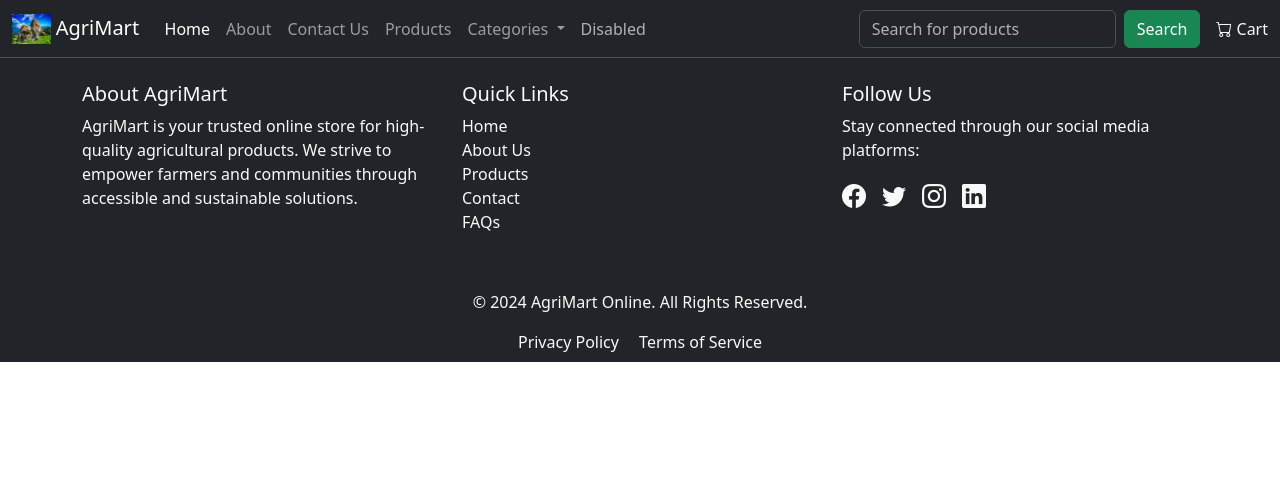
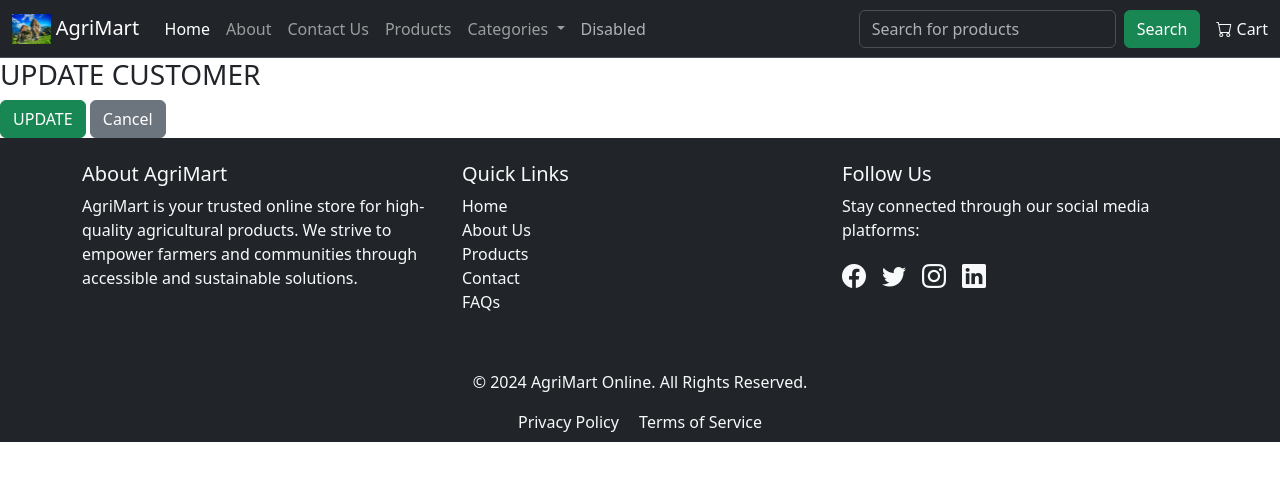
Before and after one commit to WanjikuSharon/django_emobilis, a Django app: template customers/templates/update.html in a window 1280 px wide. Shown: the top 478 px of the page. Run offline with Django 5.2, Linux system fonts and the light colour scheme; the template is opened without the code that fills it, so the values that code supplies are empty; some libraries are stand-ins or nearby versions.

Commit message:
Updatiing records for table

```diff
--- a/customers/templates/about.html
+++ b/customers/templates/about.html
@@ -75,6 +75,7 @@
           <td>{{ customer.email }}</td>
           <td>{{ customer.gender }}</td>
           <td>{{ customer.age }}</td>
+          <td >UPDATE</td>
         </tr>
       {% endfor %}
       </tbody>
--- a/customers/templates/update.html
+++ b/customers/templates/update.html
@@ -1,6 +1,11 @@
 {% extends 'base.html' %}
 
 {% block content %}
+<h3>UPDATE CUSTOMER</h3>
 
+<form action="" method="POST" enctype="multipart/form-data">
+  <button type="submit" class="btn btn-success">UPDATE</button>
+  <a href="" class="btn btn-secondary">Cancel</a>
+</form>
 
 {% endblock %}
```
